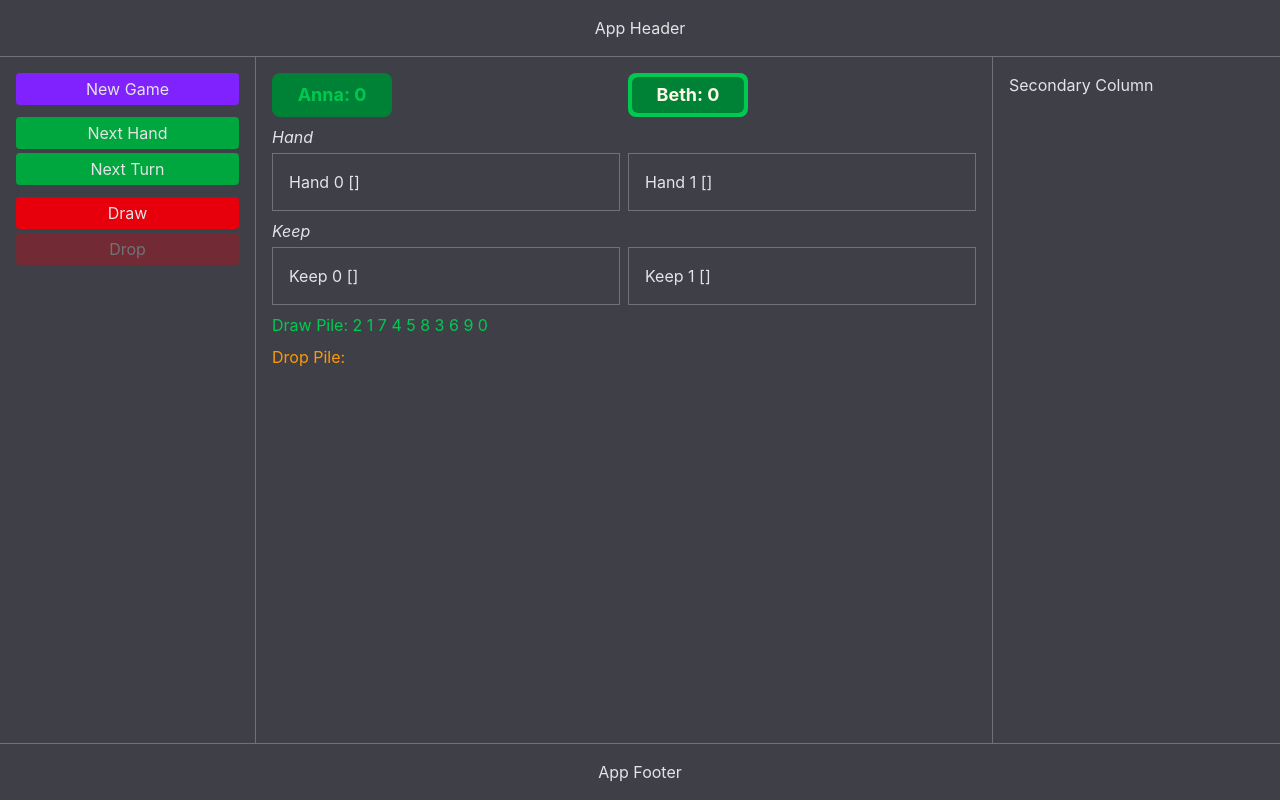
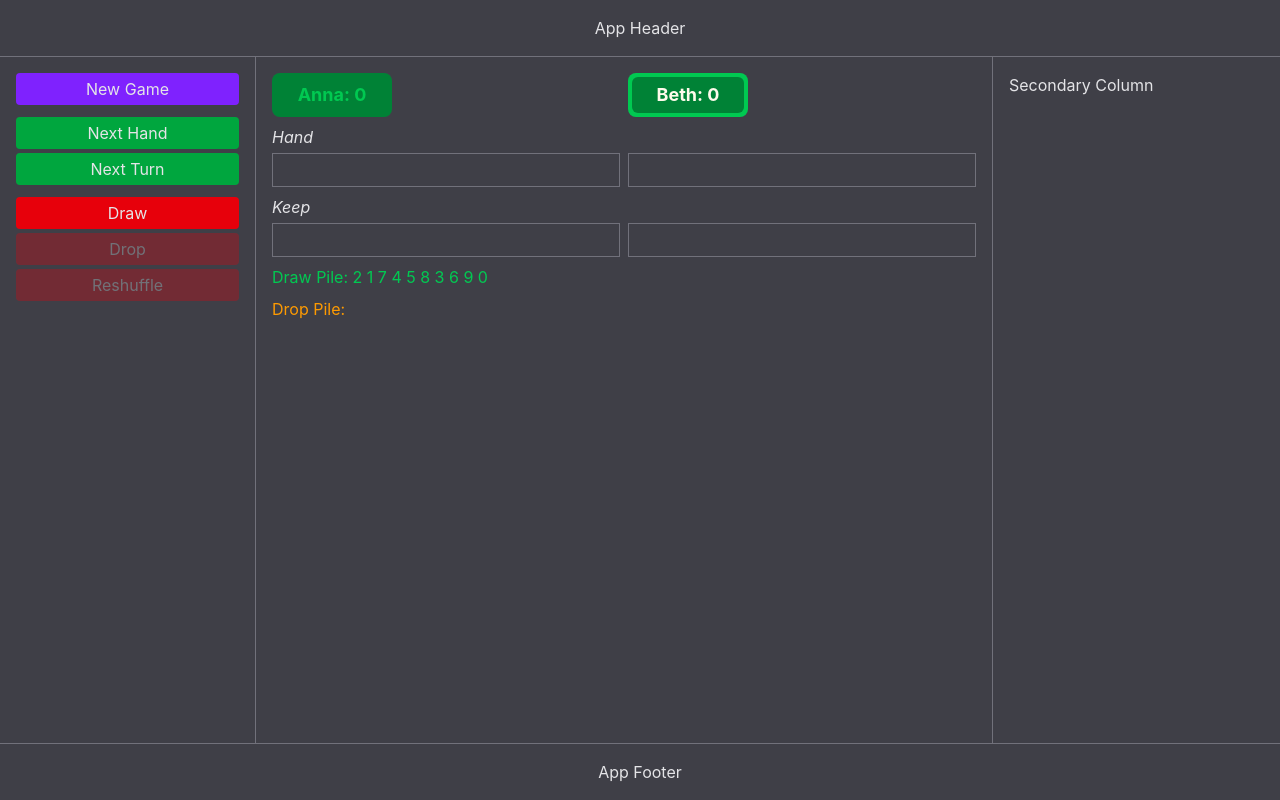
Before and after one commit to trudoholic/ccg2026, a React (Vite) app: page / in a window 1280 px wide. Both pictures are taken after a click on the button "# 2". Built offline with nearby package versions, Linux system fonts and the light colour scheme.

Commit message:
reshuffle

```diff
--- a/src/components/MainControls.tsx
+++ b/src/components/MainControls.tsx
@@ -20,6 +20,7 @@ function MainControls() {
   const drawPile = useDeckStore(s => s.drawPile)
   const dropPile = useDeckStore(s => s.dropPile)
   const initDeck = useDeckStore(s => s.initDeck)
+  const reshuffle = useDeckStore(s => s.reshuffle)
   const updateDrawPile = useDeckStore(s => s.updateDrawPile)
   const updateDropPile = useDeckStore(s => s.updateDropPile)
 
@@ -83,6 +84,7 @@ function MainControls() {
           <div className="h-1" />
           <Button onClick={drawCard} variant={"red"} disabled={!drawPile.length}>Draw</Button>
           <Button onClick={dropCard} variant={"red"} disabled={!players[turnIdx].zones[0].cards.length}>Drop</Button>
+          <Button onClick={reshuffle} variant={"red"} disabled={drawPile.length > 0 || !dropPile.length}>Reshuffle</Button>
         </>
       ): (
         <>
--- a/src/components/MainView.tsx
+++ b/src/components/MainView.tsx
@@ -34,7 +34,7 @@ function MainView() {
               <div className="flex flex-row gap-2">
                 {players.map((p, i) => (
                   <div key={p.id} className="flex-1 p-4 border border-zinc-500">
-                    {`${zone} ${i} [${p.zones[zoneId].cards.join(' ')}]`}
+                    {`${p.zones[zoneId].cards.join(' ')}`}
                   </div>
                 ))}
               </div>
--- a/src/store/useDeckStore.ts
+++ b/src/store/useDeckStore.ts
@@ -27,6 +27,7 @@ const initialState: DeckState = {
 
 interface DeckActions {
   initDeck: () => void
+  reshuffle: () => void
   updateDrawPile: (list: number[]) => void
   updateDropPile: (list: number[]) => void
 }
@@ -36,6 +37,7 @@ export const useDeckStore = create<DeckState & DeckActions>(
     ...initialState,
 
     initDeck: () => set(() => ({drawPile: shuffle(_deck), dropPile: []})),
+    reshuffle: () => set((state) => ({drawPile: shuffle(state.dropPile), dropPile: []})),
     updateDrawPile: (list) => set(() => ({drawPile: list})),
     updateDropPile: (list) => set(() => ({dropPile: list})),
   })
```
